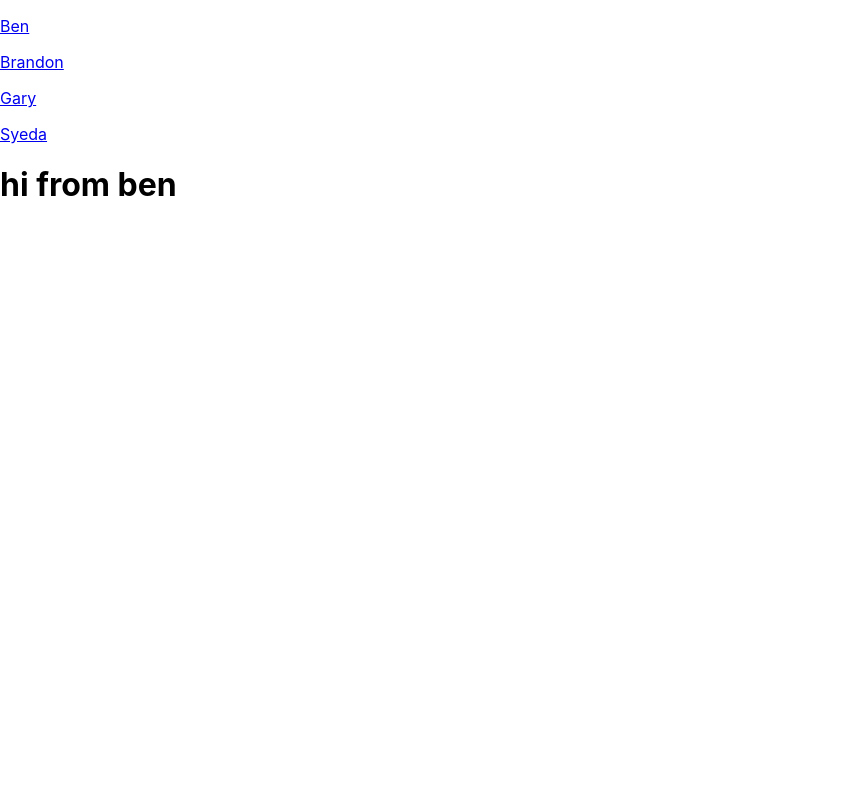
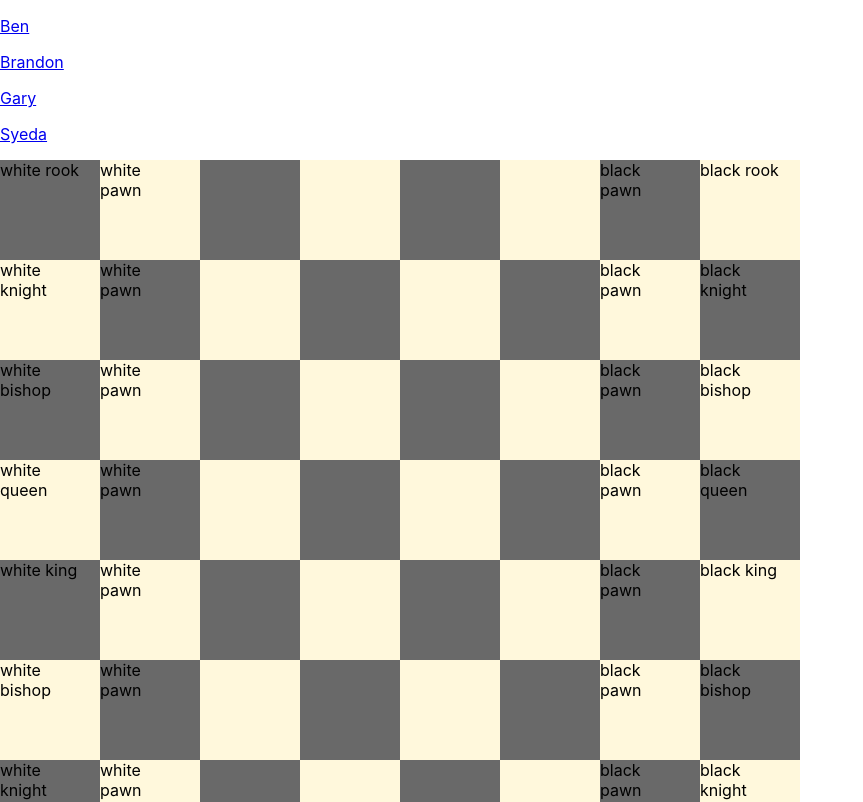
Before and after one commit to benpapac/Chess, a React (Create React App) app: page /ben in a window 1280 px wide. Shown: the top 802 px of the page, without its empty margins (0-863 px from the left). Built offline with nearby package versions, Linux system fonts and the light colour scheme.

Commit message:
completed board and pieces

```diff
--- /dev/null
+++ b/src/BensBoard.css
@@ -0,0 +1,20 @@
+.board {
+	width: fit-content;
+
+	display: grid;
+	grid-template: repeat(8, 1fr) / repeat(8, 1fr);
+}
+.square {
+	width: 100px;
+	height: 100px;
+}
+
+.white-piece {
+	height: 80%;
+	width: 80%;
+}
+
+.black-piece {
+	height: 80%;
+	width: 80%;
+}
--- a/src/Components/BensBoard.jsx
+++ b/src/Components/BensBoard.jsx
@@ -1,10 +1,43 @@
 import React from 'react';
+import "../BensBoard.css";
 
 function BensBoard(props) {
+    const columns = ['A','B','C','D','E','F','G','H'];
+    const rows = ['1','2','3','4','5','6','7','8'];
+    const pieces = ['rook', 'knight', 'bishop', 'queen', 'king', 'bishop', 'knight', 'rook'];
+
+
+    const makePieces = (rowIndex, colIndex) => {
+        if(rowIndex > 1 && rowIndex < 6) return;
+        let color = rowIndex <= 1 ? 'white' : 'black';
+        let thisPiece = (rowIndex === 0 || rowIndex === 7) ? pieces[colIndex]: 'pawn';
+
+        return <div className={`${color}-piece ${thisPiece}`}> {`${color} ${thisPiece}`} </div>;
+    }
+
     return (
-        <div>
-            <h1>hi from ben</h1>
-        </div>
+        <section className='board'>
+            {columns.map( (column) => {
+               return rows.map( (row) => {
+                    let colIndex = columns.indexOf(column);
+                    let rowIndex = rows.indexOf(row);
+                    let color = 'cornsilk';
+                    if(!(rowIndex % 2)) {
+                       color = (colIndex % 2) ? 'cornsilk' : 'dimgrey';
+                    } else {
+                       color = !(colIndex % 2) ? 'cornsilk' : 'dimgrey';
+                    }
+
+                    return <div
+                            className={`square`}
+                            id={`${column}${row}`}
+                            style={{background:`${color}`}}
+                            >
+                                {makePieces(rowIndex, colIndex)}
+                            </div>
+            })
+            })}
+        </section>
     );
 }
 
```
Also changed, not shown: src/Movement.jsx (added, +48 -0 lines).
